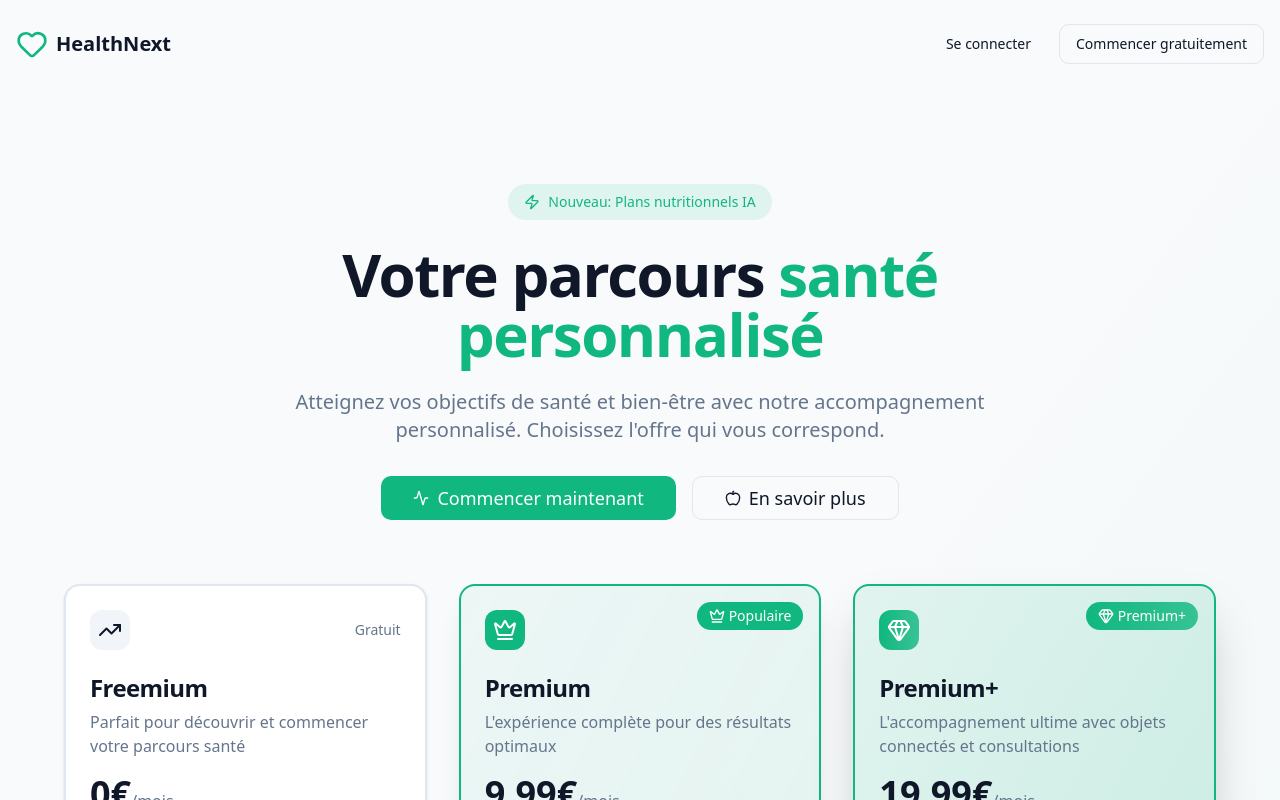
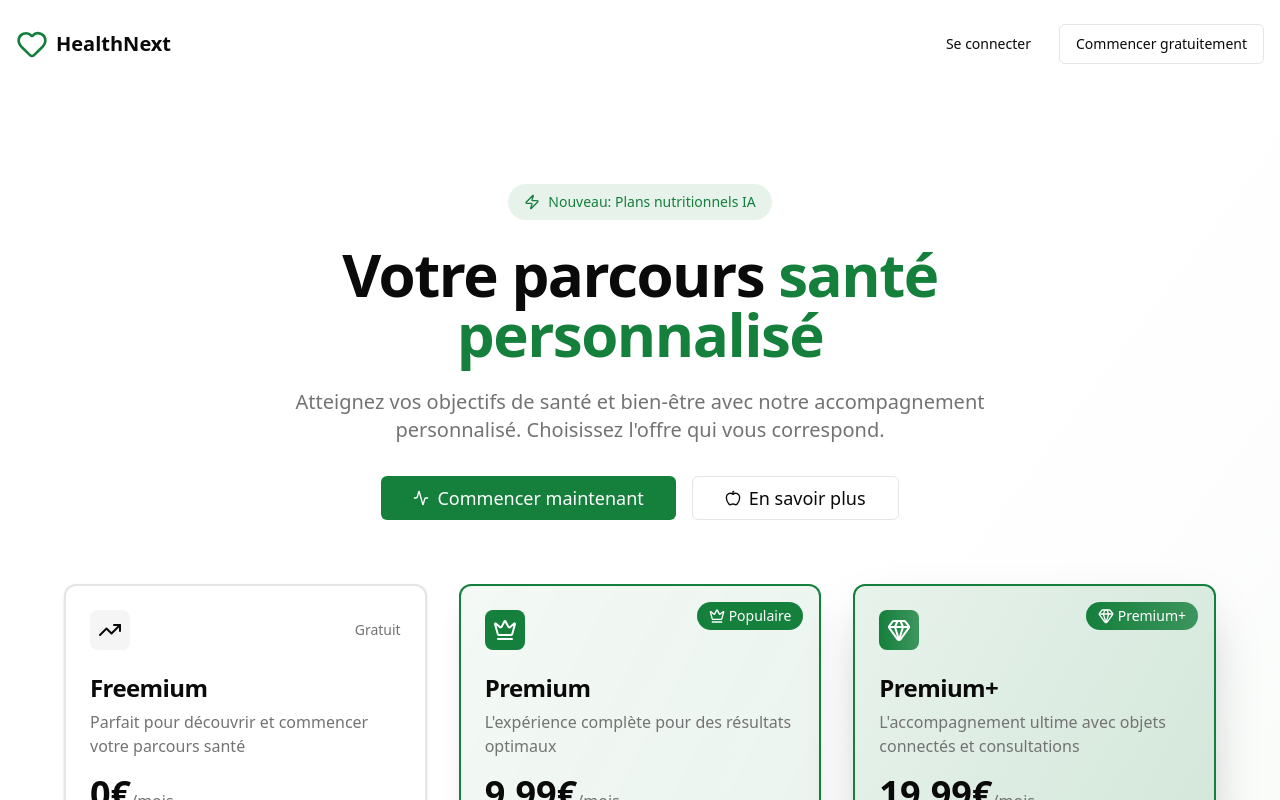
Before and after one commit to Health-AI-Project/health-next, a Next.js app: page / in a window 1280 px wide. Shown: the top 800 px of the page. Built offline with nearby package versions, Linux system fonts and the light colour scheme.

Commit message:
Revert "feat: redesign UI — sidebar dark moderne, palette couleurs, ombres cards"
This reverts commit 488b1767ce0dbcc9ccd61faf14fe66417d680438.

```diff
--- a/app/globals.css
+++ b/app/globals.css
@@ -2,81 +2,60 @@
 
 @layer base {
   :root {
-    /* Backgrounds */
-    --background: 210 40% 98%;
-    --foreground: 222 47% 11%;
+    --background: 0 0% 100%;
+    --foreground: 0 0% 3.9%;
     --card: 0 0% 100%;
-    --card-foreground: 222 47% 11%;
+    --card-foreground: 0 0% 3.9%;
     --popover: 0 0% 100%;
-    --popover-foreground: 222 47% 11%;
-
-    /* Primary — Emerald vif */
-    --primary: 160 84% 39%;
+    --popover-foreground: 0 0% 3.9%;
+    --primary: 142 72% 29%;
     --primary-foreground: 0 0% 100%;
-
-    /* Secondary & Muted */
-    --secondary: 210 40% 96%;
-    --secondary-foreground: 222 47% 20%;
-    --muted: 210 40% 96%;
-    --muted-foreground: 215 16% 47%;
-
-    /* Accent — Amber */
-    --accent: 38 92% 95%;
-    --accent-foreground: 38 92% 30%;
-
-    --destructive: 0 84% 60%;
+    --secondary: 0 0% 96.1%;
+    --secondary-foreground: 0 0% 9%;
+    --muted: 0 0% 96.1%;
+    --muted-foreground: 0 0% 45.1%;
+    --accent: 0 0% 96.1%;
+    --accent-foreground: 0 0% 9%;
+    --destructive: 0 84.2% 60.2%;
     --destructive-foreground: 0 0% 98%;
-
-    --border: 214 32% 91%;
-    --input: 214 32% 91%;
-    --ring: 160 84% 39%;
-    --radius: 0.75rem;
-
-    /* Charts */
-    --chart-1: 160 84% 39%;
-    --chart-2: 200 70% 48%;
-    --chart-3: 38 92% 50%;
-    --chart-4: 280 70% 55%;
-    --chart-5: 0 84% 60%;
-
-    /* Sidebar — dark */
-    --sidebar-background: 222 47% 11%;
-    --sidebar-foreground: 210 40% 92%;
-    --sidebar-border: 222 47% 17%;
-    --sidebar-primary: 160 84% 42%;
-    --sidebar-muted: 215 25% 65%;
+    --border: 0 0% 89.8%;
+    --input: 0 0% 89.8%;
+    --ring: 142.1 76.2% 36.3%;
+    --radius: 0.5rem;
+    --chart-1: 142.1 76.2% 36.3%;
+    --chart-2: 173 58% 39%;
+    --chart-3: 197 37% 24%;
+    --sidebar-background: 0 0% 98%;
+    --sidebar-foreground: 0 0% 3.9%;
+    --sidebar-border: 0 0% 89.8%;
   }
 
   .dark {
-    --background: 222 47% 6%;
-    --foreground: 210 40% 98%;
-    --card: 222 47% 9%;
-    --card-foreground: 210 40% 98%;
-    --popover: 222 47% 9%;
-    --popover-foreground: 210 40% 98%;
-    --primary: 160 84% 45%;
-    --primary-foreground: 160 84% 8%;
-    --secondary: 222 47% 14%;
-    --secondary-foreground: 210 40% 90%;
-    --muted: 222 47% 14%;
-    --muted-foreground: 215 16% 60%;
-    --accent: 38 80% 20%;
-    --accent-foreground: 38 92% 70%;
-    --destructive: 0 72% 45%;
+    --background: 0 0% 3.9%;
+    --foreground: 0 0% 98%;
+    --card: 0 0% 3.9%;
+    --card-foreground: 0 0% 98%;
+    --popover: 0 0% 3.9%;
+    --popover-foreground: 0 0% 98%;
+    --primary: 142 70% 45%;
+    --primary-foreground: 144 80% 10%;
+    --secondary: 0 0% 14.9%;
+    --secondary-foreground: 0 0% 98%;
+    --muted: 0 0% 14.9%;
+    --muted-foreground: 0 0% 63.9%;
+    --accent: 0 0% 14.9%;
+    --accent-foreground: 0 0% 98%;
+    --destructive: 0 62.8% 30.6%;
     --destructive-foreground: 0 0% 98%;
-    --border: 222 47% 17%;
-    --input: 222 47% 17%;
-    --ring: 160 84% 45%;
-    --chart-1: 160 84% 50%;
-    --chart-2: 200 70% 55%;
-    --chart-3: 38 92% 55%;
-    --chart-4: 280 70% 60%;
-    --chart-5: 0 84% 60%;
-    --sidebar-background: 222 47% 8%;
-    --sidebar-foreground: 210 40% 90%;
-    --sidebar-border: 222 47% 14%;
-    --sidebar-primary: 160 84% 45%;
-    --sidebar-muted: 215 25% 55%;
+    --border: 0 0% 14.9%;
+    --input: 0 0% 14.9%;
+    --ring: 142.1 76.2% 36.3%;
+    --chart-1: 142.1 70.6% 45.3%;
+    --chart-2: 173 58% 49%;
+    --chart-3: 197 47% 34%;
+    --sidebar-background: 0 0% 5%;
+    --sidebar-foreground: 0 0% 98%;
+    --sidebar-border: 0 0% 14.9%;
   }
 }
 
--- a/components/dashboard/dashboard-layout.tsx
+++ b/components/dashboard/dashboard-layout.tsx
@@ -12,7 +12,7 @@ export function DashboardLayout({ children }: DashboardLayoutProps) {
         <div className="flex min-h-screen bg-background">
             <Sidebar />
             <main className="flex-1 overflow-auto">
-                <div className="mx-auto max-w-7xl p-6 lg:p-8">{children}</div>
+                <div className="container mx-auto p-6 lg:p-8">{children}</div>
             </main>
         </div>
     );
--- a/components/ui/card.tsx
+++ b/components/ui/card.tsx
@@ -9,7 +9,7 @@ const Card = React.forwardRef<
     <div
         ref={ref}
         className={cn(
-            "rounded-xl border bg-card text-card-foreground shadow-sm transition-shadow hover:shadow-md",
+            "rounded-xl border bg-card text-card-foreground shadow",
             className
         )}
         {...props}
```
Also changed, not shown: components/dashboard/sidebar.tsx (+61 -58 lines).
